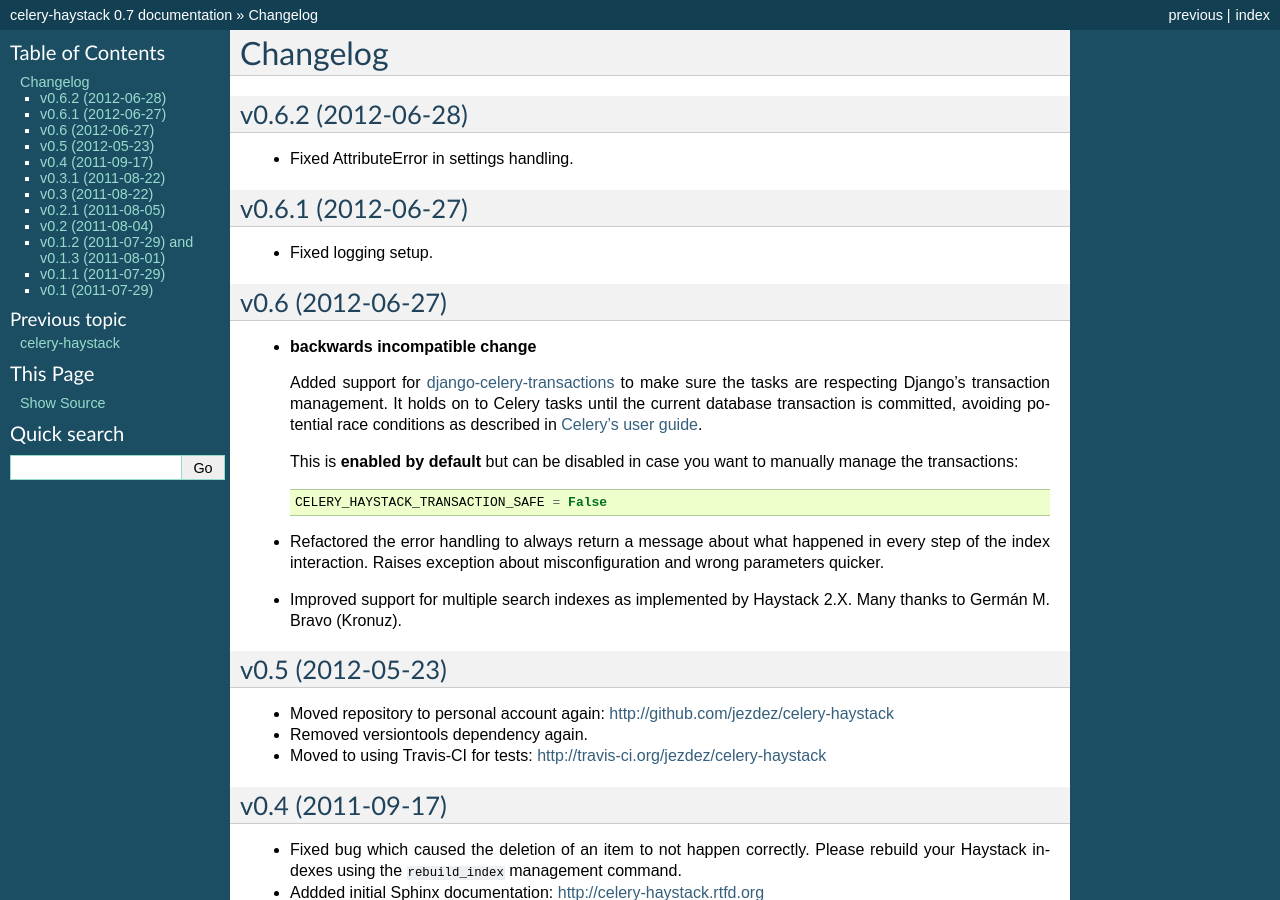
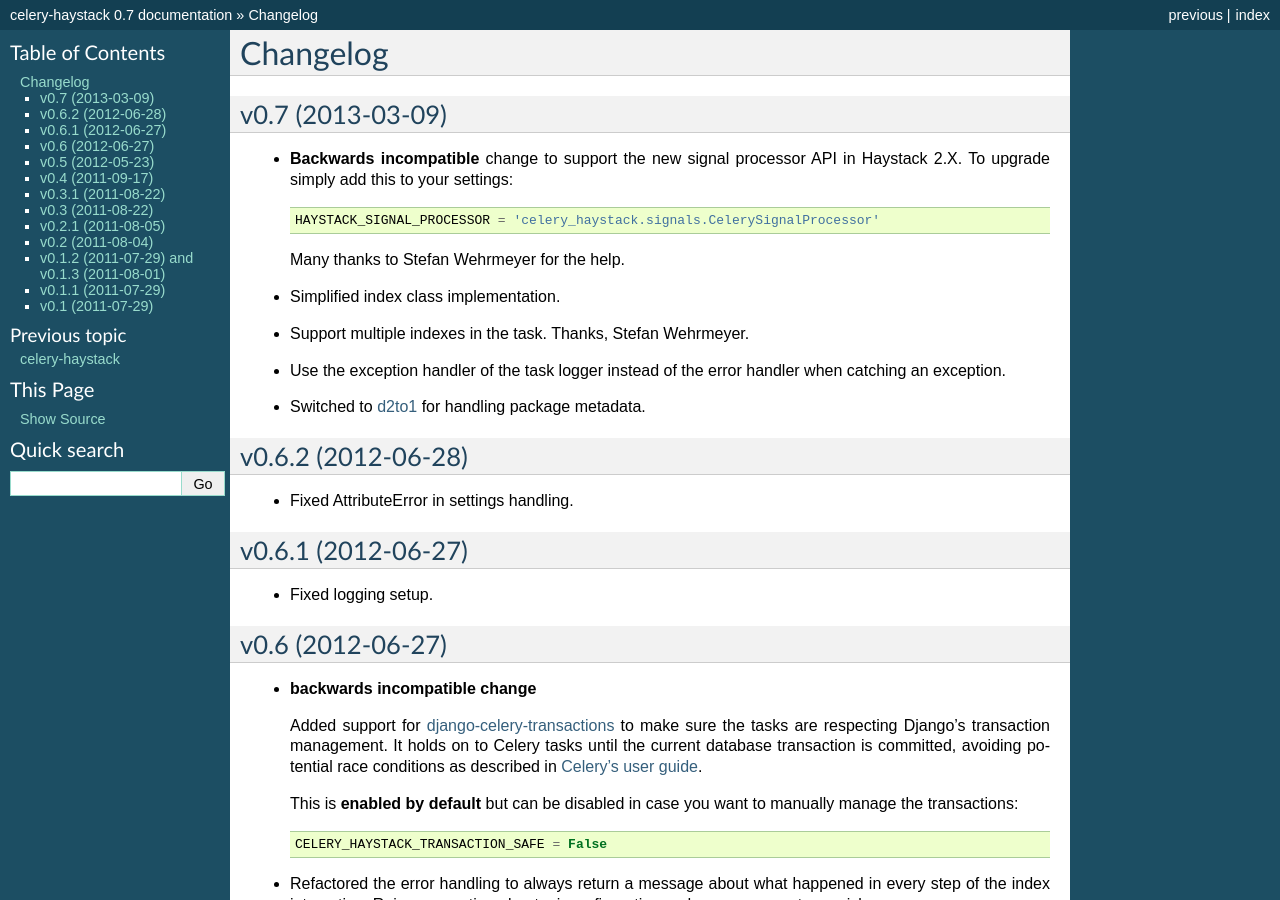
Before and after one commit to django-haystack/celery-haystack, a Sphinx documentation site: the page built from docs/changelog.rst, in a window 1280 px wide and 900 px high. Built offline with Sphinx 7.4.7, drawn with Linux system fonts in a browser that asks for light colours.

Commit message:
Updated changelog.

```diff
--- a/docs/changelog.rst
+++ b/docs/changelog.rst
@@ -1,5 +1,26 @@
 Changelog
 =========
+
+v0.7 (2013-03-09)
+-----------------
+
+* **Backwards incompatible** change to support the new signal processor API
+  in Haystack 2.X. To upgrade simply add this to your settings::
+
+    HAYSTACK_SIGNAL_PROCESSOR = 'celery_haystack.signals.CelerySignalProcessor'
+
+  Many thanks to Stefan Wehrmeyer for the help.
+
+* Simplified index class implementation.
+
+* Support multiple indexes in the task. Thanks, Stefan Wehrmeyer.
+
+* Use the exception handler of the task logger instead of the error handler
+  when catching an exception.
+
+* Switched to d2to1_ for handling package metadata.
+
+.. _d2to1: http://pypi.python.org/pypi/d2to1
 
 v0.6.2 (2012-06-28)
 -------------------
```
